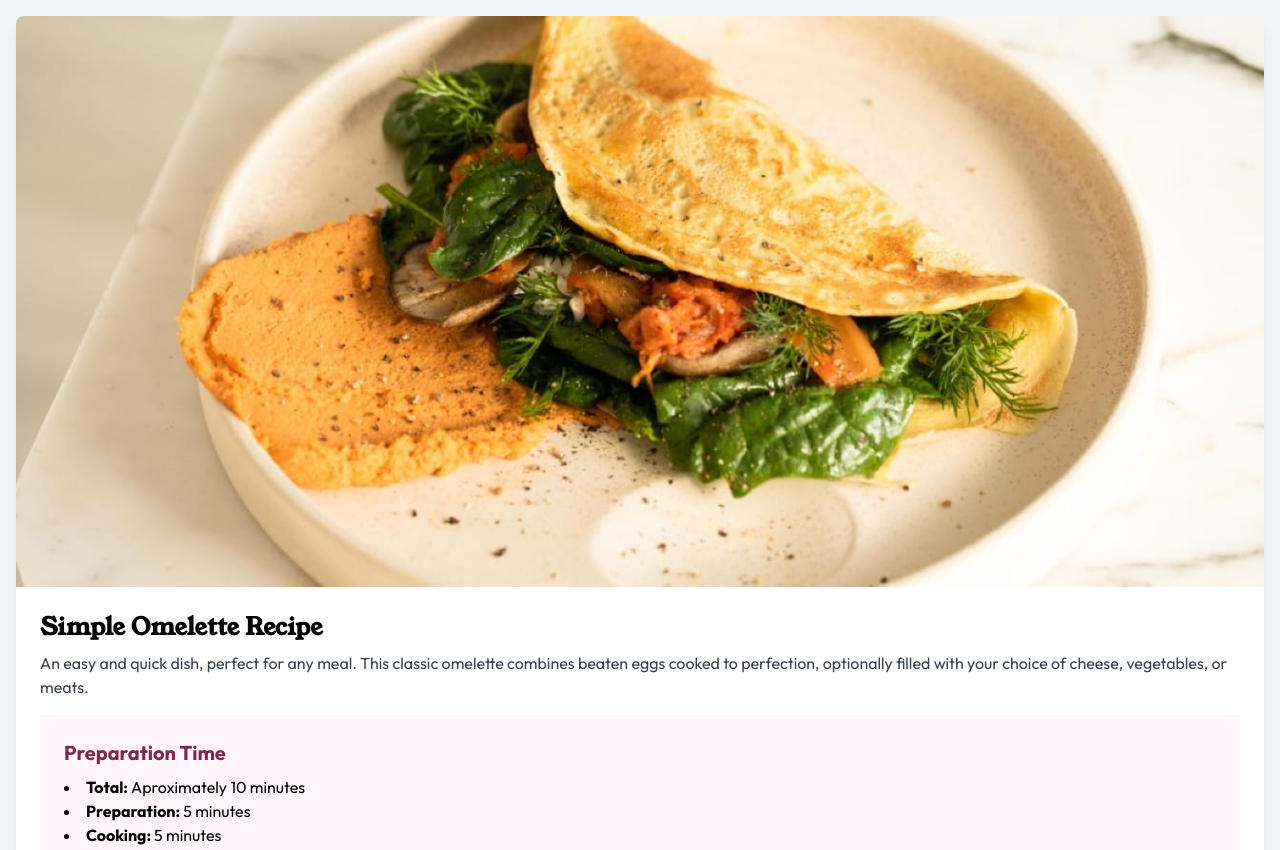
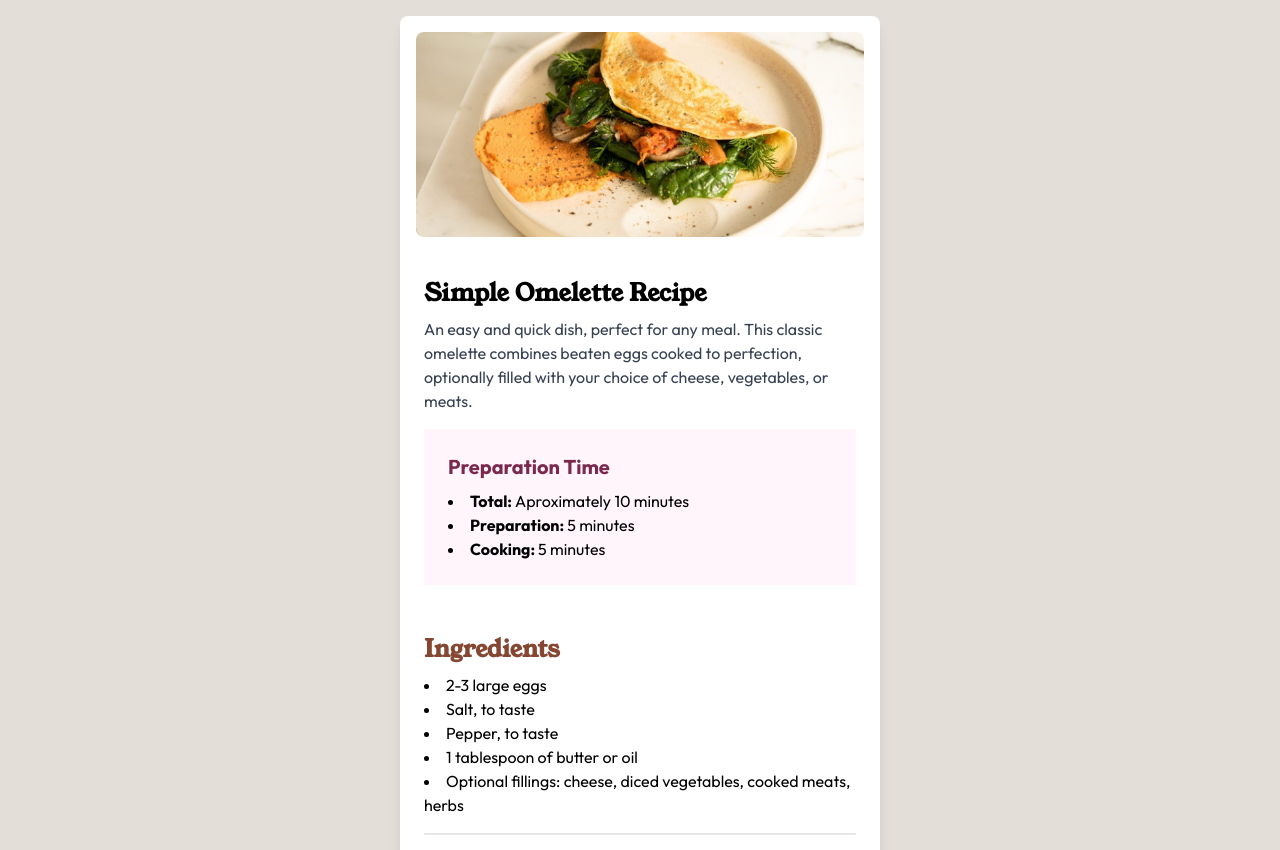
Before and after one commit to kenvastolord/Recipe_page, a website: page index.html in a window 1280 px wide. Shown: the top 850 px of the page. Drawn offline with Linux system fonts and the light colour scheme.

Commit message:
Add custom color to CSS and apply it using @layer in Tailwind CSS.
-Defined a custom color in css file.
-Apply the custom color to set a background color.

```diff
--- a/index.html
+++ b/index.html
@@ -18,12 +18,14 @@
     <link href="./styles.css" rel="stylesheet" />
     <title>Frontend Mentor | Recipe page</title>
   </head>
-  <body class="bg-gray-100 outfit-font">
-    <main class="container mx-auto p-4">
+  <body
+    class="bg-stone-150 outfit-font md:justify-center md:items-center md:flex"
+  >
+    <main class="container mx-auto p-4 md:max-w-lg">
       <div class="recipe-card bg-white rounded-lg shadow-lg overflow-hidden">
         <!-- Recipe Image -->
         <img
-          class="w-full h-auto object-contain"
+          class="w-full h-auto object-contain md:p-4 md:rounded-3xl"
           src="assets/images/image-omelette.jpeg"
           alt="Omelette Recipe"
         />
```
Also changed, not shown: styles.css.
